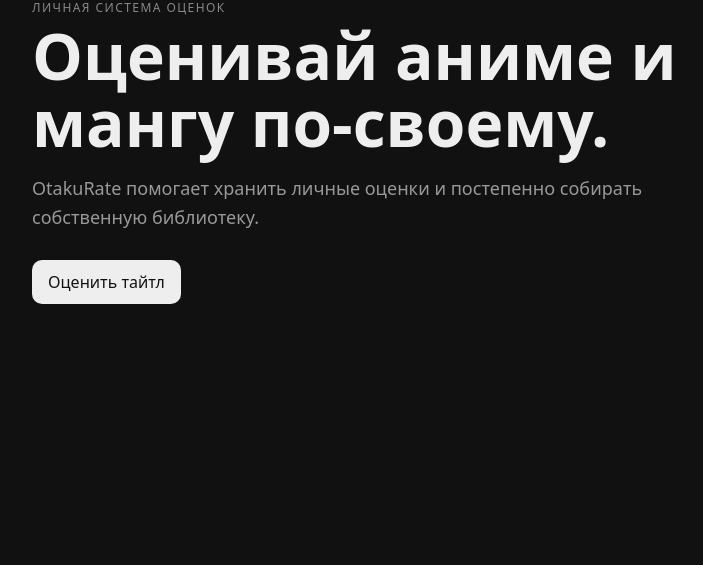
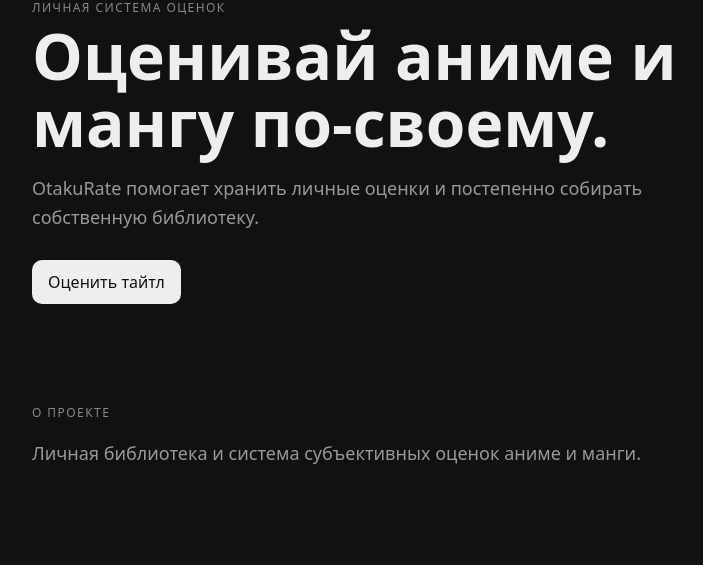
Before and after one commit to Kerdor/OtakuRate, a FastAPI app: page / in a window 1280 px wide. Shown: the part 150-715 px from the top of the page, without its empty margins (128-831 px from the left). Run offline with FastAPI, Linux system fonts and the light colour scheme.

Commit message:
Add navigation target section

```diff
--- a/src/otakurate/templates/index.html
+++ b/src/otakurate/templates/index.html
@@ -28,6 +28,11 @@
                 <a class="button-link" href="/rate?type=anime&title=Новый%20тайтл">Оценить тайтл</a>
             </div>
         </section>
+
+        <section id="about" class="hero">
+            <p class="eyebrow">О ПРОЕКТЕ</p>
+            <p class="muted">Личная библиотека и система субъективных оценок аниме и манги.</p>
+        </section>
     </main>
 </body>
 </html>
```
